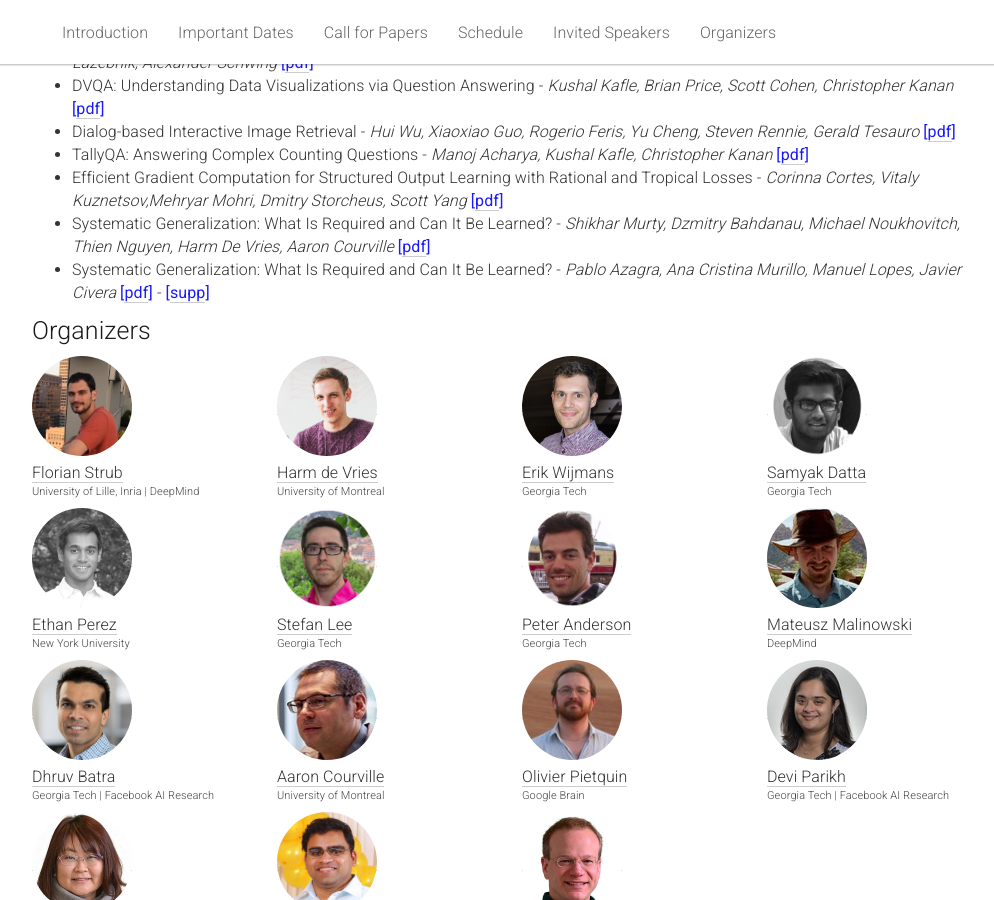
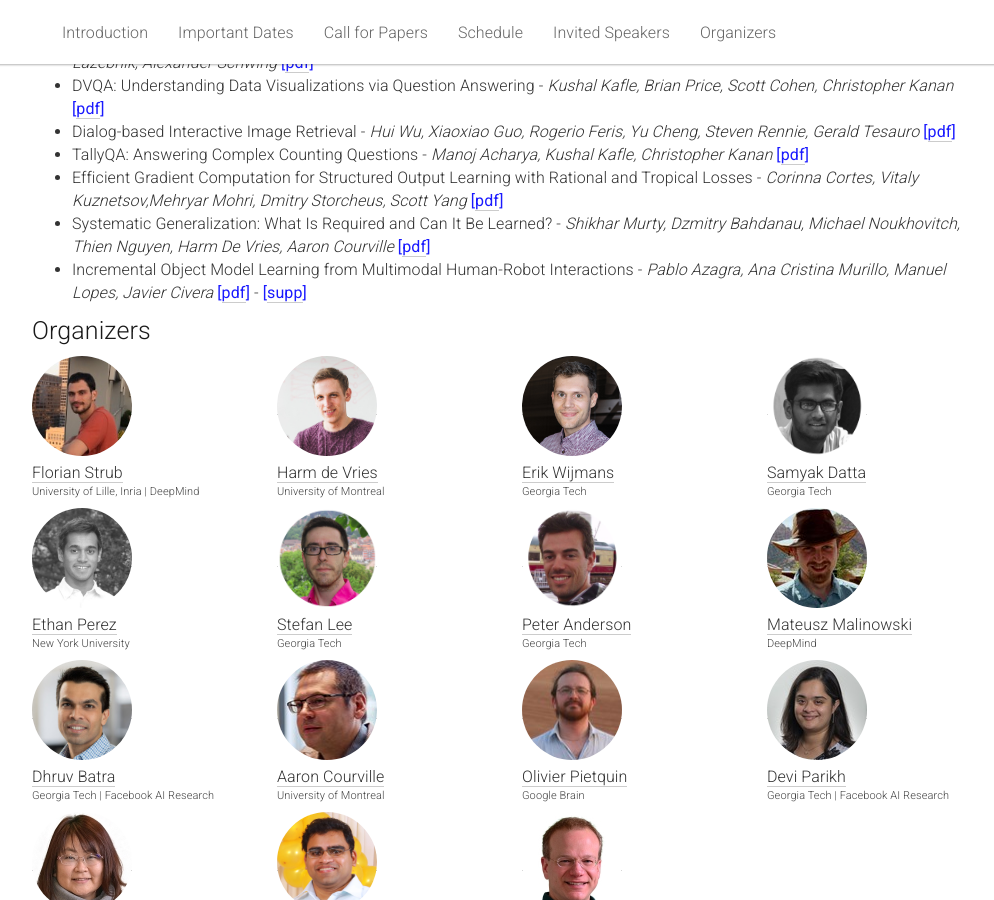
Before and after one commit to vigilworkshop/vigilworkshop.github.io, a Jekyll site: the page built from _pages/home.md, in a window 1280 px wide and 900 px high, scrolled down 5694 px. Shown: the whole window, without its empty margins (133-1127 px from the left). Built offline with Jekyll 4.4.1, drawn with Linux system fonts in a browser that asks for light colours.

Commit message:
Update home.md

```diff
--- a/_pages/home.md
+++ b/_pages/home.md
@@ -400,7 +400,7 @@ This workshop thus aims to gather people from various backgrounds - machine lear
     <span style="color:#1a1aff;font-weight:400;">[<a href="{{ "/static/papers/accepted/extra-6.pdf" | prepend:site.baseurl }}">pdf</a>]</span>
     </li>
 
-    <li>Systematic Generalization: What Is Required and Can It Be Learned? - <i>Pablo Azagra, Ana Cristina Murillo, Manuel Lopes, Javier Civera </i>
+    <li>Incremental Object Model Learning from Multimodal Human-Robot Interactions - <i>Pablo Azagra, Ana Cristina Murillo, Manuel Lopes, Javier Civera </i>
     <span style="color:#1a1aff;font-weight:400;">[<a href="{{ "/static/papers/accepted/45.pdf" | prepend:site.baseurl }}">pdf</a>] </span>
     - <span style="color:#1a1aff;font-weight:400;">[<a href="{{ "/static/papers/accepted/45_supp.pdf" | prepend:site.baseurl }}">supp</a>]</span>
     </li>
```
